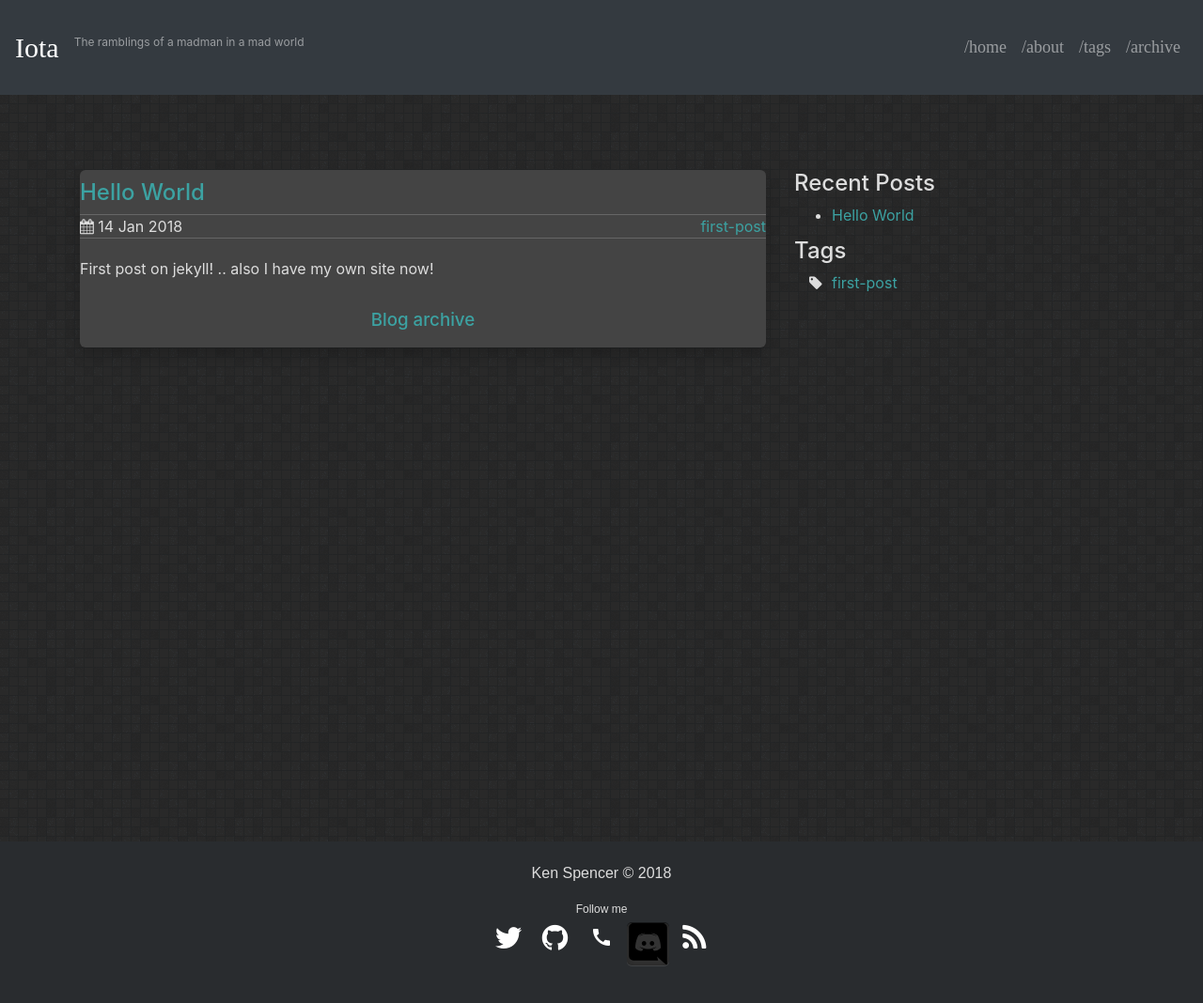
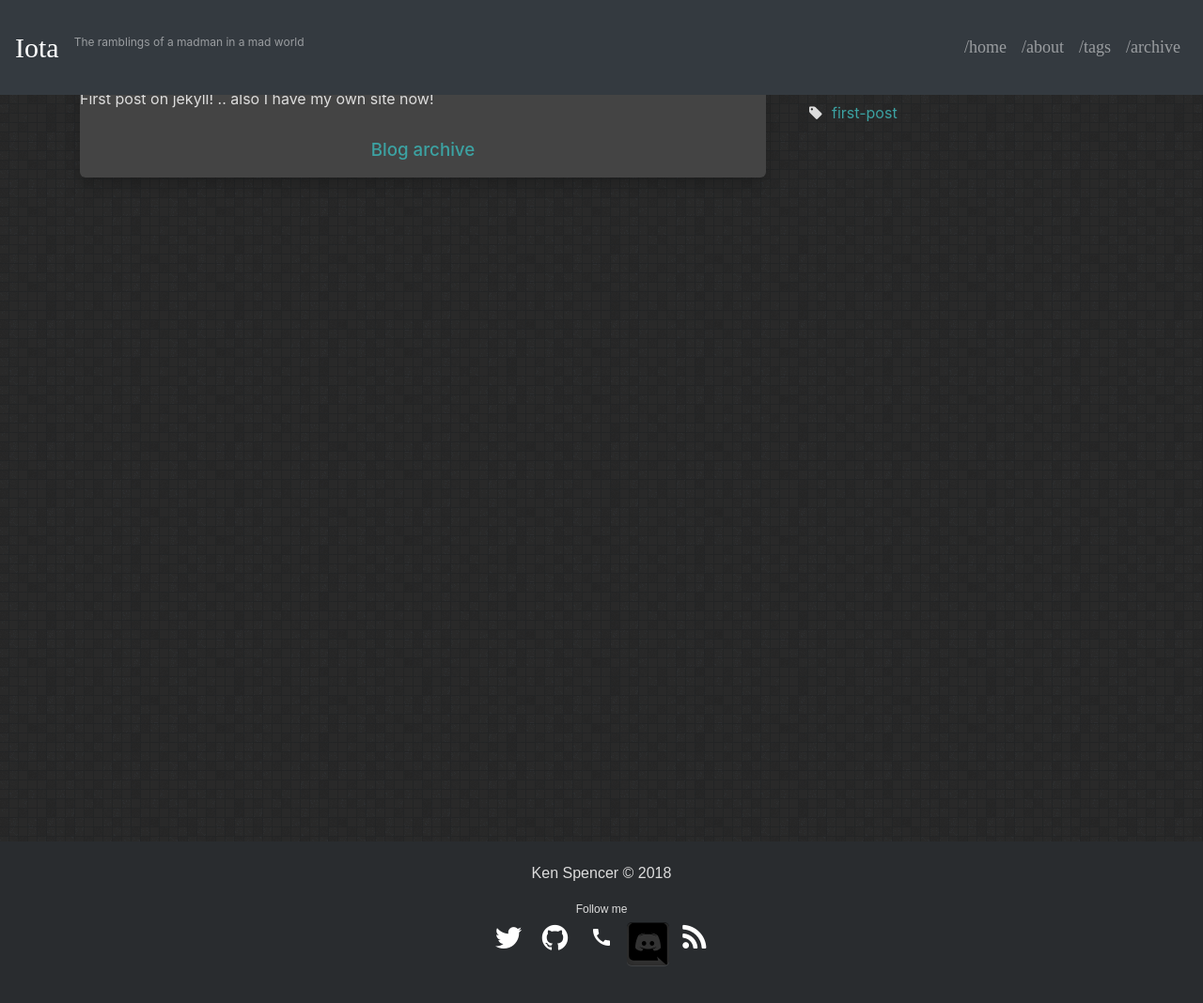
Before and after one commit to IotaSpencer/iotaspencer.me, a Jekyll site: the page built from index.html, in a window 1280 px wide and 1081 px high. Shown: the top 1068 px of the window at 94% size. Built offline with Jekyll 4.4.1, drawn with Linux system fonts in a browser that asks for light colours; nearby versions of some CDN libraries.

Commit message:
add fixed-top to the navbar again

```diff
--- a/_includes/header.html
+++ b/_includes/header.html
@@ -43,7 +43,7 @@
       })();
     </script>
 
-    <nav class="navbar navbar-dark bg-dark navbar-expand-md" style="margin-bottom: 80px;">
+    <nav class="navbar navbar-dark bg-dark navbar-expand-md fixed-top" style="margin-bottom: 80px;">
       <a class="navbar-brand" href="{{ '' | relative_url }}/">{{ site.name }}</a>
       <span class="navbar-text mr-1">
         <sup>{{ site.description }}</sup>
```
